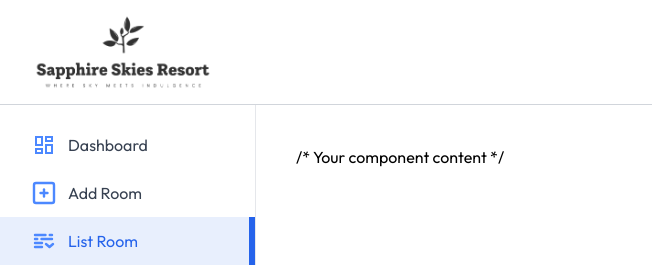
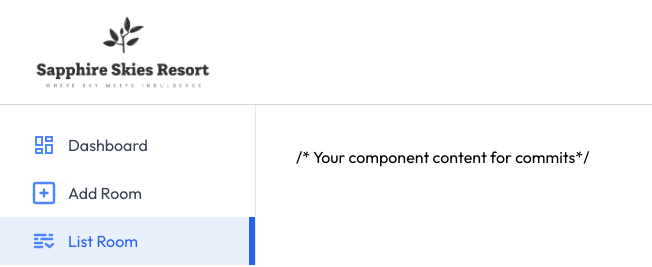
Before and after one commit to Tharunkunamalla/Sapphire-skies-resort, a React (Vite) app: page /owner/list-room in a window 1280 px wide. Shown: the top 267 px of the page, without its empty margins (0-652 px from the left). Built offline with nearby package versions, Linux system fonts and the light colour scheme; a web font is replaced by a local one.

Commit message:
Added till Add Rooms

```diff
--- a/src/pages/hotelOwner/ListRoom.jsx
+++ b/src/pages/hotelOwner/ListRoom.jsx
@@ -1,7 +1,7 @@
 import React from "react";
 
 const ListRoom = () => {
-  return <div>/* Your component content */</div>;
+  return <div>/* Your component content for commits*/</div>;
 };
 
 export default ListRoom;
```
